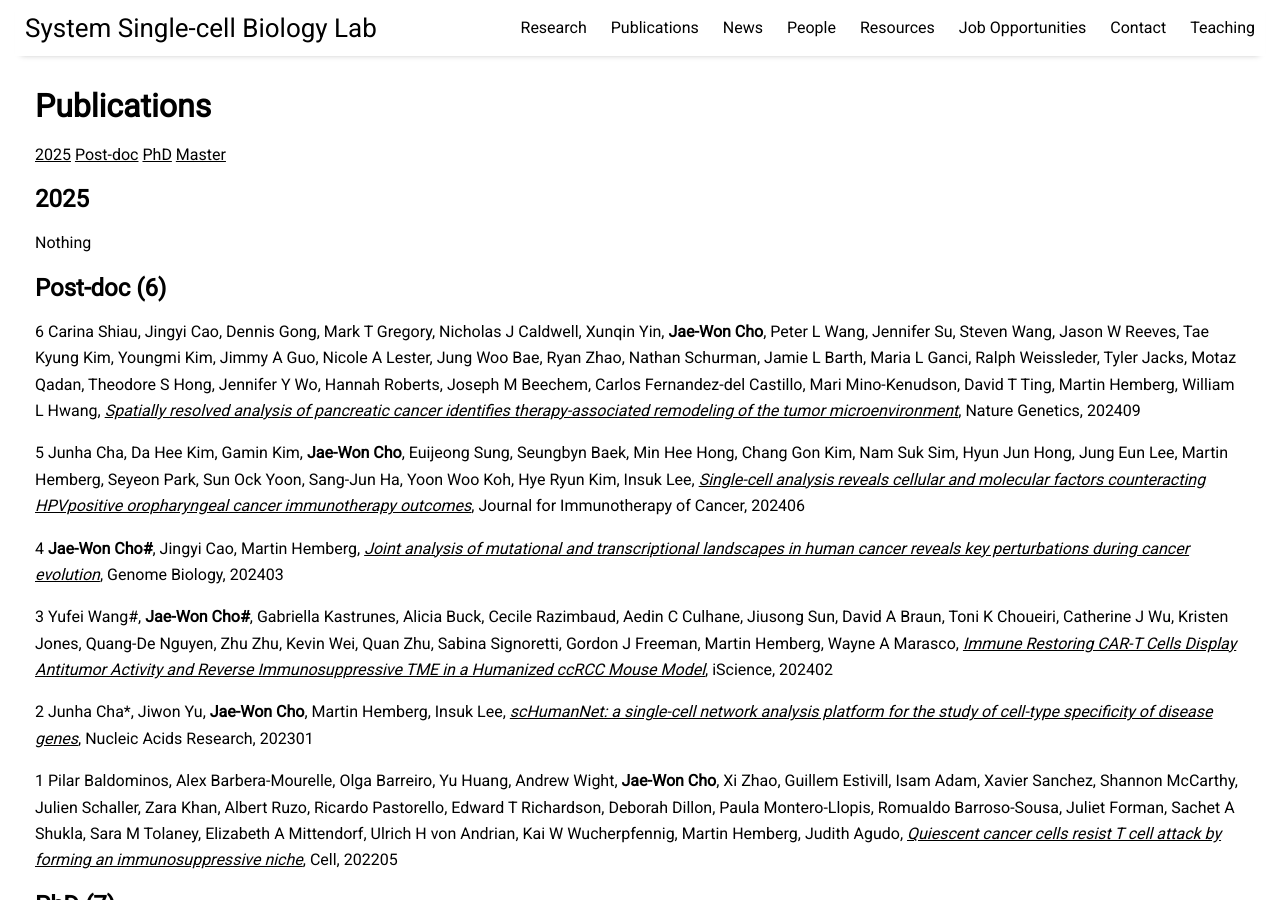
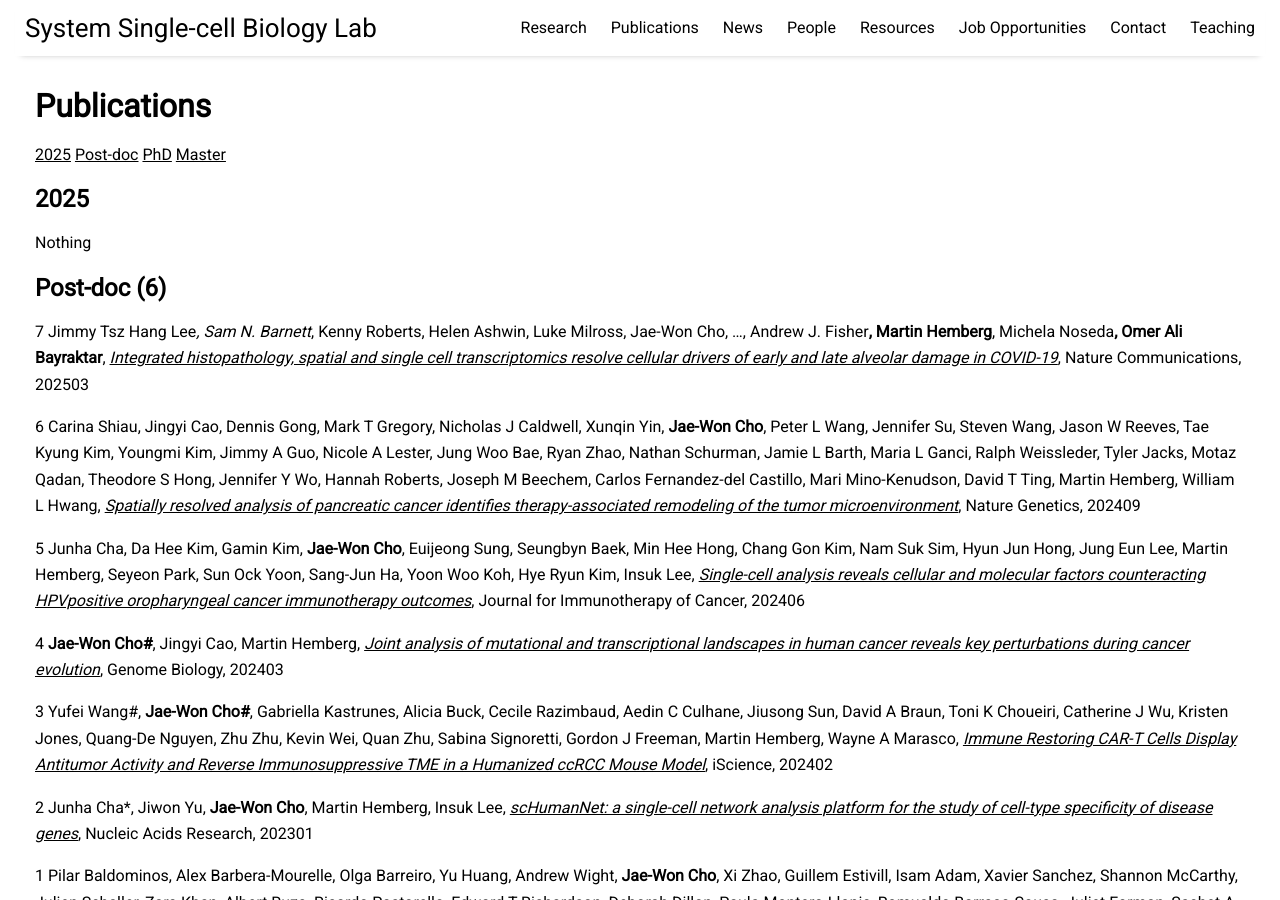
Before and after one commit to jaewon-cho/jaewon-cho.github.io, a Jekyll site: the page built from pages/publications.md, in a window 1280 px wide and 900 px high. Built offline with Jekyll 4.4.1, drawn with Linux system fonts in a browser that asks for light colours; nearby versions of some CDN libraries.

Commit message:
Update publications.md

```diff
--- a/pages/publications.md
+++ b/pages/publications.md
@@ -11,6 +11,8 @@ permalink: /publications
 Nothing <br/>
 
 ## <a id="Post-doc"></a>Post-doc (6)
+7 Jimmy Tsz Hang Lee*, Sam N. Barnett*, Kenny Roberts, Helen Ashwin, Luke Milross, Jae-Won Cho, …, Andrew J. Fisher**, Martin Hemberg**, Michela Noseda**, Omer Ali Bayraktar**, [*Integrated histopathology, spatial and single cell transcriptomics resolve cellular drivers of early and late alveolar damage in COVID-19*](https://doi.org/10.1038/s41467-025-56473-x), Nature Communications, 202503
+
 6 Carina Shiau, Jingyi Cao, Dennis Gong, Mark T Gregory, Nicholas J Caldwell, Xunqin Yin, **Jae-Won Cho**, Peter L Wang, Jennifer Su, Steven Wang, Jason W Reeves, Tae Kyung Kim, Youngmi Kim, Jimmy A Guo, Nicole A Lester, Jung Woo Bae, Ryan Zhao, Nathan Schurman, Jamie L Barth, Maria L Ganci, Ralph Weissleder, Tyler Jacks, Motaz Qadan, Theodore S Hong, Jennifer Y Wo, Hannah Roberts, Joseph M Beechem, Carlos Fernandez-del Castillo, Mari Mino-Kenudson, David T Ting, Martin Hemberg, William L Hwang, [*Spatially resolved analysis of pancreatic cancer identifies therapy-associated remodeling of the tumor microenvironment*](https://www.nature.com/articles/s41588-024-01890-9), Nature Genetics, 202409
 
 5 Junha Cha, Da Hee Kim, Gamin Kim, **Jae-Won Cho**, Euijeong Sung, Seungbyn Baek, Min Hee Hong, Chang Gon Kim, Nam Suk Sim, Hyun Jun Hong, Jung Eun Lee, Martin Hemberg, Seyeon Park, Sun Ock Yoon, Sang-Jun Ha, Yoon Woo Koh, Hye Ryun Kim, Insuk Lee, [*Single-cell analysis reveals cellular and molecular factors counteracting HPVpositive oropharyngeal cancer immunotherapy outcomes*](https://jitc.bmj.com/content/12/6/e008667), Journal for Immunotherapy of Cancer, 202406
```
